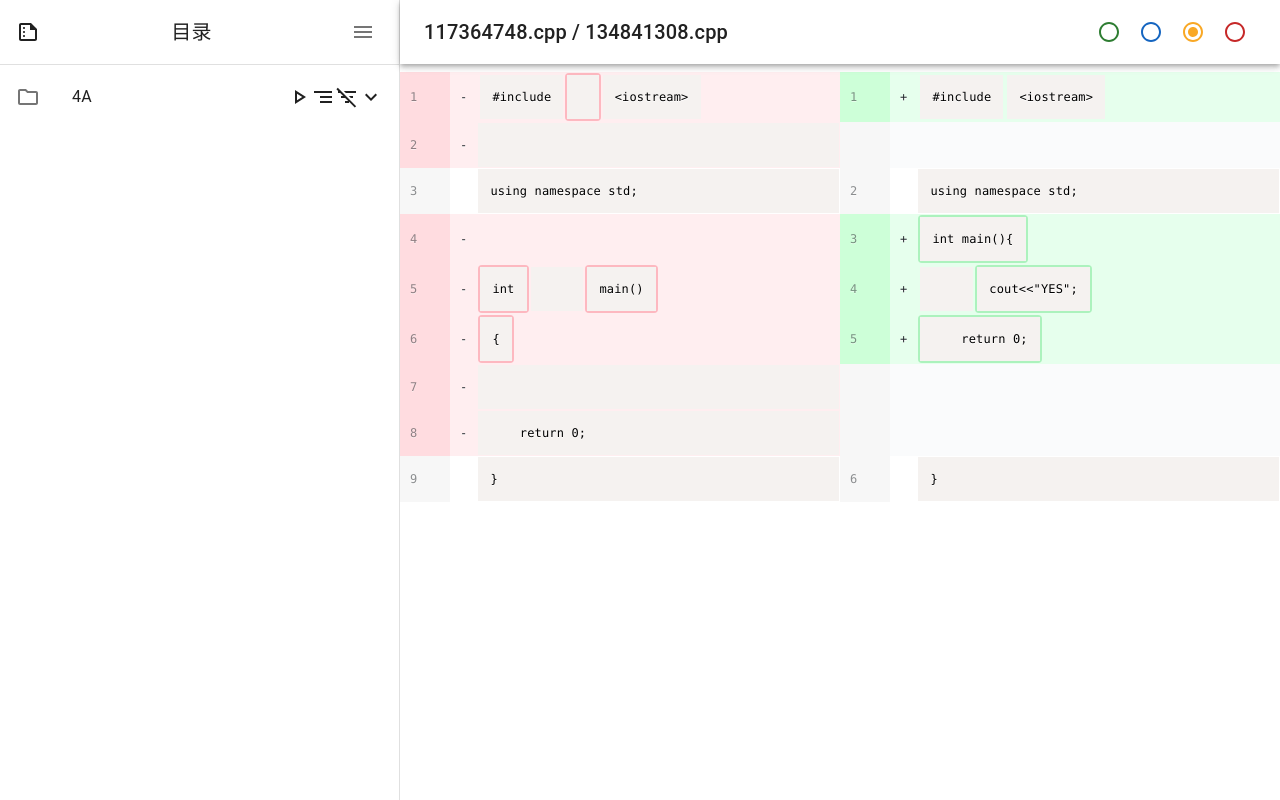
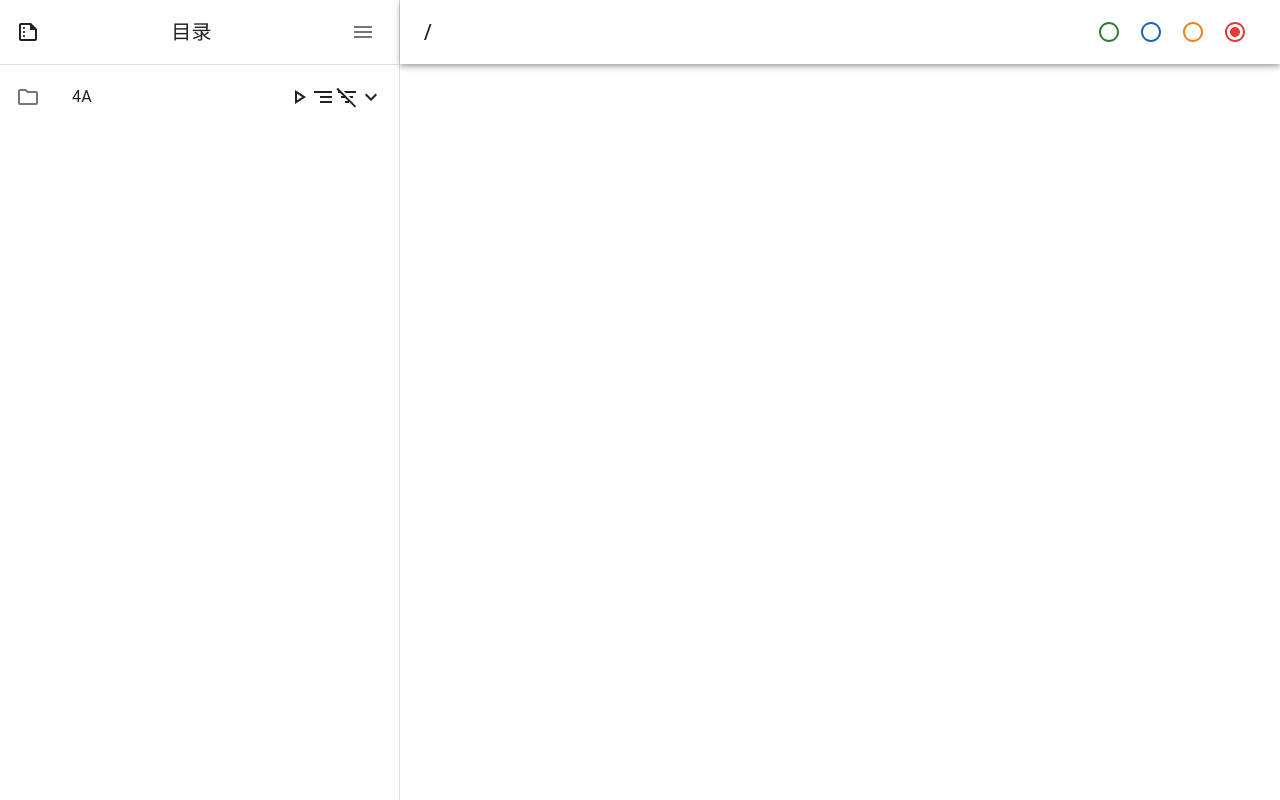
Before and after one commit to OrangeX4/autodiff-frontend, a React (Create React App) app: page / in a window 1280 px wide. Built offline with nearby package versions, Linux system fonts and the light colour scheme.

Commit message:
feat: complete basic ui

```diff
--- a/src/App.jsx
+++ b/src/App.jsx
@@ -94,6 +94,19 @@ const highlightSyntax = (str) => {
     }}
     /></pre>
 };
+
+
+function getColor(auto, manual) {
+    if (manual === "equiv") {
+        return "green";
+    } else if (auto === "unequiv" || manual === "unequiv") {
+        return "red";
+    } else if (auto === "equiv") {
+        return "blue";
+    } else {
+        return "yellow";
+    }
+}
 
 
 function App() {
@@ -799,19 +812,48 @@ function App() {
         return "";
     }
 
+    // get color from file1 and file2
+    function getColorFromFiles(cluster_name, file1, file2) {
+        if (cluster_name === '' || file1 === '' || file2 === '') {
+            return 'red';
+        }
+        return getColor(clusters[cluster_name].data.diff[file1][file2].auto,
+            clusters[cluster_name].data.diff[file1][file2].manual);
+    }
+
+    // render Radio
+    function renderRadio(color) {
+        switch (color) {
+            case "green":
+                return <Radio {...controlProps(true, 'green', green[800], green[600])} />;
+            case "blue":
+                return <Radio {...controlProps(true, 'blue', blue[800], blue[600])} />;
+            case "yellow":
+                return <Radio {...controlProps(true, 'yellow', yellow[900], yellow[800])} />;
+            case "red":
+                return <Radio {...controlProps(true, 'red', red[800], red[600])} />;
+            default:
+                return <Radio {...controlProps(true, 'red', red[800], red[600])} />;
+        }
+    }
+
     // render files or diff
     function renderFiles(cluster_name) {
         if (clusters[cluster_name].list) {
             return (
                 <List component="div" disablePadding>
                     {
-                        clusters[cluster_name].data.diff_list.map((diff) => (
-                            <ListItemButton sx={{ pl: 6 }}>
+                        clusters[cluster_name].data.diff_list.filter((diff) => {
+                            const color = getColor(diff.auto, diff.manual);
+                            return !clusters[cluster_name].filter || color === 'blue' || color === 'yellow';
+                        }).map((diff) => (
+                            <ListItemButton onClick={() => openDiff(cluster_name, diff.file1, diff.file2)}
+                                sx={{ pl: 6 }} key={diff.file1 + " / " + diff.file2}>
                                 <ListItemIcon>
                                     <DifferenceIcon />
                                 </ListItemIcon>
                                 <ListItemText primary={diff.file1 + " / " + diff.file2} />
-                                <Radio {...controlProps(true, 'yellow', yellow[900], yellow[800])} />
+                                {renderRadio(getColor(diff.auto, diff.manual))}
                             </ListItemButton>
                         ))
                     }
@@ -821,9 +863,9 @@ function App() {
             return (
                 <>{
                     Object.keys(clusters[cluster_name].data.files).map((file) => (
-                        <>
+                        <div key={file}>
                             <List component="div" disablePadding>
-                                <ListItemButton onClick={toggleOpen} sx={{ pl: 3 }}>
+                                <ListItemButton onClick={() => toggleOpenFile(cluster_name, file)} sx={{ pl: 3 }}>
                                     <ListItemIcon>
                                         <FileIcon />
                                     </ListItemIcon>
@@ -834,19 +876,23 @@ function App() {
                             <Collapse in={clusters[cluster_name].open.files[file]} timeout="auto" unmountOnExit>
                                 <List component="div" disablePadding>
                                     {
-                                        Object.keys(clusters[cluster_name].data.diff[file]).map((file2) => (
-                                            <ListItemButton sx={{ pl: 6 }}>
+                                        Object.keys(clusters[cluster_name].data.diff[file]).filter((file2) => {
+                                            const color = getColorFromFiles(cluster_name, file, file2);
+                                            return !clusters[cluster_name].filter || color === 'blue' || color === 'yellow';
+                                        }).map((file2) => (
+                                            <ListItemButton onClick={() => openDiff(cluster_name, file, file2)}
+                                                sx={{ pl: 6 }} key={file + " / " + file2}>
                                                 <ListItemIcon>
                                                     <DifferenceIcon />
                                                 </ListItemIcon>
                                                 <ListItemText primary={file + " / " + file2} />
-                                                <Radio {...controlProps(true, 'green', green[800], green[600])} />
+                                                {renderRadio(getColorFromFiles(cluster_name, file, file2))}
                                             </ListItemButton>
                                         ))
                                     }
                                 </List>
                             </Collapse>
-                        </>
+                        </div>
                     ))
                 }</>
             )
@@ -854,20 +900,36 @@ function App() {
     }
 
     // cluster_name, file1, file2
-    const [clusterName, setClusterName] = useState("4A");
-    const [file1, setFile1] = useState("117364748.cpp");
-    const [file2, setFile2] = useState("134841308.cpp");
+    const [clusterName, setClusterName] = useState("");
+    const [file1, setFile1] = useState("");
+    const [file2, setFile2] = useState("");
+
+    function openDiff(cluster_name, file1, file2) {
+        setClusterName(cluster_name);
+        setFile1(file1);
+        setFile2(file2);
+    }
 
     const [sidebarOpen, setSidebarOpen] = useState(true);
     const toggleDrawer = () => {
         setSidebarOpen(!sidebarOpen);
     };
 
-    function toggleOpen(cluster_name) {
+    function toggleOpenCluster(cluster_name) {
         if (clusters[cluster_name].open.cluster) {
             clusters[cluster_name].open.cluster = false;
         } else {
             clusters[cluster_name].open.cluster = true;
+        }
+        // update clusters
+        setClusters({ ...clusters });
+    };
+
+    function toggleOpenFile(cluster_name, file) {
+        if (clusters[cluster_name].open.files[file]) {
+            clusters[cluster_name].open.files[file] = false;
+        } else {
+            clusters[cluster_name].open.files[file] = true;
         }
         // update clusters
         setClusters({ ...clusters });
@@ -891,17 +953,16 @@ function App() {
         }
         // update clusters
         setClusters({ ...clusters });
-    }
+    };
 
-    const [selectedValue, setSelectedValue] = useState('yellow');
 
-    const handleChange = (event) => {
-        setSelectedValue(event.target.value);
+    const handleChangeRadio = (event) => {
+        // setSelectedValue(event.target.value);
     };
 
     const controlProps = (val, item, uncheckedColor, checkedColor) => ({
         checked: val,
-        onChange: handleChange,
+        onChange: handleChangeRadio,
         value: item,
         name: 'color-radio-button-demo',
         inputProps: { 'aria-label': item },
@@ -945,10 +1006,10 @@ function App() {
                             {file1} / {file2}
                         </Typography>
                         <div>
-                            <Radio {...controlProps(selectedValue === 'green', 'green', green[800], green[600])} />
-                            <Radio {...controlProps(selectedValue === 'blue', 'blue', blue[800], blue[600])} />
-                            <Radio {...controlProps(selectedValue === 'yellow', 'yellow', yellow[900], yellow[800])} />
-                            <Radio {...controlProps(selectedValue === 'red', 'red', red[800], red[600])} />
+                            <Radio {...controlProps(getColorFromFiles(clusterName, file1, file2) === 'green', 'green', green[800], green[600])} />
+                            <Radio {...controlProps(getColorFromFiles(clusterName, file1, file2) === 'blue', 'blue', blue[800], blue[600])} />
+                            <Radio {...controlProps(getColorFromFiles(clusterName, file1, file2) === 'yellow', 'yellow', yellow[900], yellow[800])} />
+                            <Radio {...controlProps(getColorFromFiles(clusterName, file1, file2) === 'red', 'red', red[800], red[600])} />
                         </div>
                     </Toolbar>
                 </AppBar>
@@ -973,8 +1034,8 @@ function App() {
                     <List component="nav">
                         {
                             Object.keys(clusters).map((cluster_name) => (
-                                <>
-                                    <ListItemButton onClick={() => toggleOpen(cluster_name)}>
+                                <div key={cluster_name}>
+                                    <ListItemButton onClick={() => toggleOpenCluster(cluster_name)}>
                                         <ListItemIcon>
                                             <FolderIcon />
                                         </ListItemIcon>
@@ -1021,7 +1082,7 @@ function App() {
                                             )
                                         }
                                     </Collapse>
-                                </>
+                                </div>
                             ))
                         }
                     </List>
```
